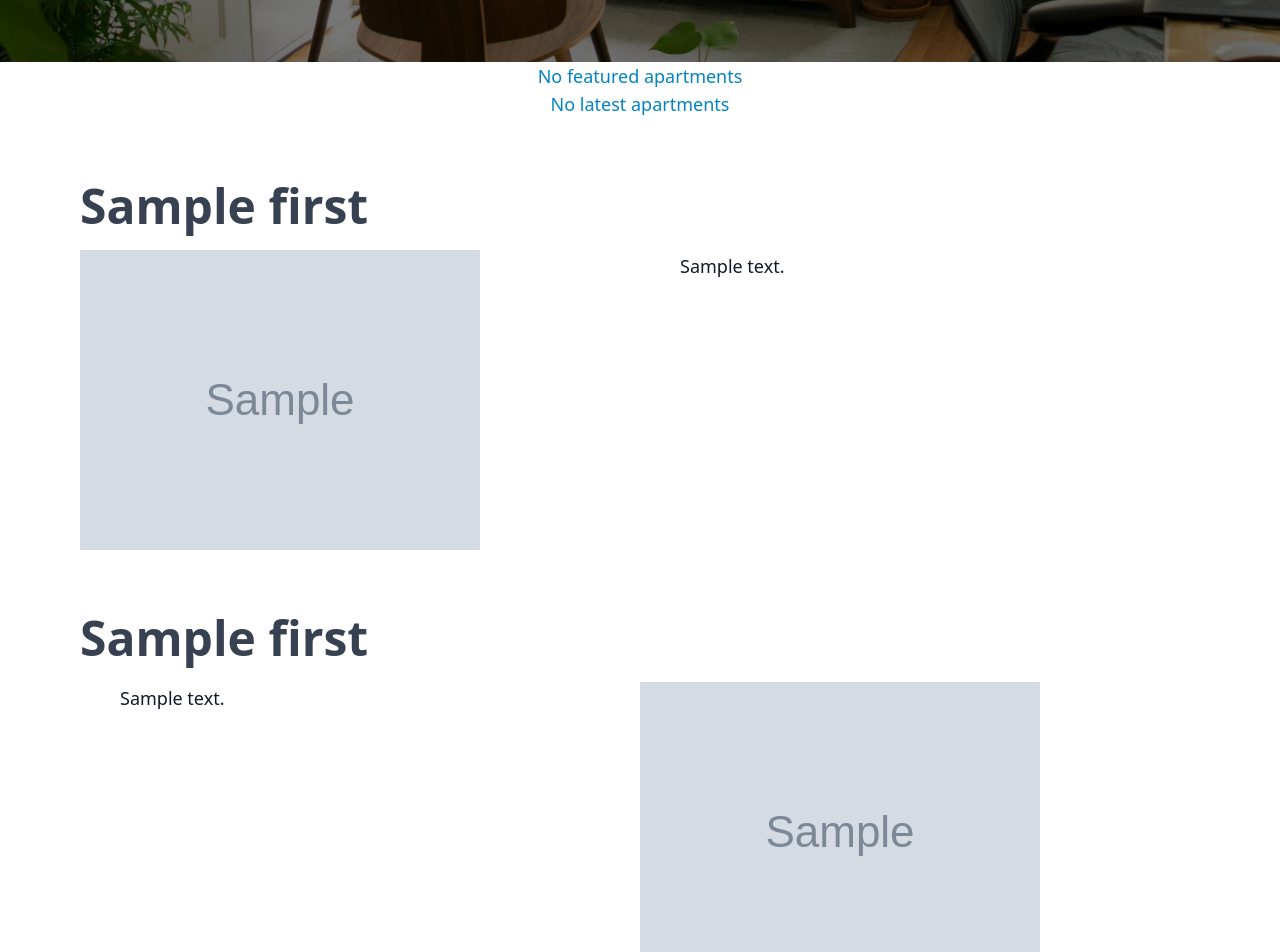
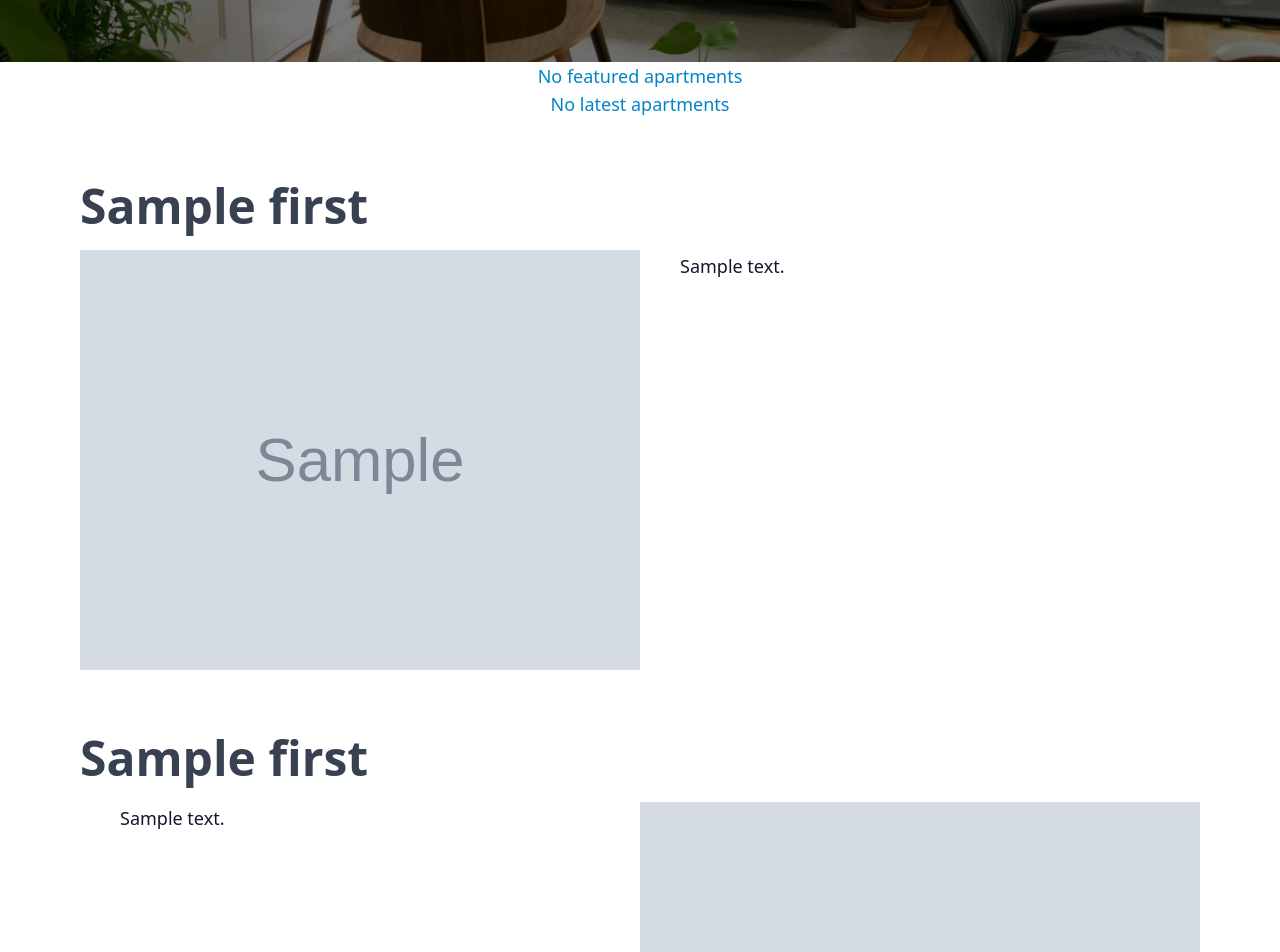
Before and after one commit to Gabriel-Rockson/isotach-global, a Django app: template templates/pages/homepage.html in a window 1280 px wide. Shown: the part 618-1570 px from the top of the page. Run offline with Django 3.2, Linux system fonts and the light colour scheme; the template is opened without the code that fills it: most values are stand-ins (such as "Sample title", 1, 10 or a date in 2020); grey boxes marked "Sample" are stand-in pictures.

Commit message:
Change the dimensions of the image uploaded in about and services

```diff
--- a/static/css/tailwind/global.css
+++ b/static/css/tailwind/global.css
@@ -386,16 +386,6 @@ Ensure the default browser behavior of the `hidden` attribute.
   --tw-ring-shadow: 0 0 #0000;
   --tw-shadow: 0 0 #0000;
   --tw-shadow-colored: 0 0 #0000;
-  --tw-blur: var(--tw-empty,/*!*/ /*!*/);
-  --tw-brightness: var(--tw-empty,/*!*/ /*!*/);
-  --tw-contrast: var(--tw-empty,/*!*/ /*!*/);
-  --tw-grayscale: var(--tw-empty,/*!*/ /*!*/);
-  --tw-hue-rotate: var(--tw-empty,/*!*/ /*!*/);
-  --tw-invert: var(--tw-empty,/*!*/ /*!*/);
-  --tw-saturate: var(--tw-empty,/*!*/ /*!*/);
-  --tw-sepia: var(--tw-empty,/*!*/ /*!*/);
-  --tw-drop-shadow: var(--tw-empty,/*!*/ /*!*/);
-  --tw-filter: var(--tw-blur) var(--tw-brightness) var(--tw-contrast) var(--tw-grayscale) var(--tw-hue-rotate) var(--tw-invert) var(--tw-saturate) var(--tw-sepia) var(--tw-drop-shadow);
 }
 .static {
   position: static;
@@ -474,6 +464,9 @@ Ensure the default browser behavior of the `hidden` attribute.
 .h-screen {
   height: 100vh;
 }
+.h-full {
+  height: 100%;
+}
 .h-3\/5 {
   height: 60%;
 }
@@ -485,6 +478,9 @@ Ensure the default browser behavior of the `hidden` attribute.
 }
 .w-4\/5 {
   width: 80%;
+}
+.flex-1 {
+  flex: 1 1 0%;
 }
 .cursor-pointer {
   cursor: pointer;
@@ -620,6 +616,10 @@ Ensure the default browser behavior of the `hidden` attribute.
 .bg-no-repeat {
   background-repeat: no-repeat;
 }
+.object-cover {
+  -o-object-fit: cover;
+     object-fit: cover;
+}
 .p-3 {
   padding: 0.75rem;
 }
@@ -830,10 +830,6 @@ Ensure the default browser behavior of the `hidden` attribute.
 .shadow-gray-800 {
   --tw-shadow-color: #1f2937;
   --tw-shadow: var(--tw-shadow-colored);
-}
-.blur-md {
-  --tw-blur: blur(12px);
-  filter: var(--tw-filter);
 }
 
 /* custom classes */
@@ -1359,10 +1355,6 @@ Ensure the default browser behavior of the `hidden` attribute.
   outline-offset: 2px;
 }
 
-.focus\:outline-pink-600:focus {
-  outline-color: #db2777;
-}
-
 @media (min-width: 640px) {
 
   .sm\:w-3\/5 {
--- a/templates/pages/homepage.html
+++ b/templates/pages/homepage.html
@@ -129,9 +129,7 @@
 <section class="px-5 md:px-14 lg:px-20 my-16" id="about-us">
   <h1 class="my-5 text-3xl md:text-4xl lg:text-5xl font-black text-gray-700">{{homepage.about_section.first.name}}</h1>
   <div class="flex flex-col lg:flex-row">
-    <div class="lg:w-1/2">
-      <img src="{{homepage.about_section.first.featured_image.url}}" alt="About us featured image" />
-    </div>
+    <img class="object-cover lg:w-1/2" src="{{homepage.about_section.first.get_webp_image_url}}" alt="About us featured image" />
     <div class="lg:w-1/2 leading-7 lg:leading-8 text-lg text-gray-900 py-5 lg:py-0 lg:px-10 text-justify">
       {{ homepage.about_section.first.about_company }}</div>
   </div>
@@ -146,9 +144,7 @@
   <h1 class="my-5 text-3xl md:text-4xl lg:text-5xl font-black text-gray-700">{{ homepage.services_section.first.name }}
   </h1>
   <div class="flex flex-col lg:flex-row-reverse">
-    <div class="lg:w-1/2">
-      <img src="{{homepage.services_section.first.featured_image.url}}" alt="About us featured image" />
-    </div>
+    <img class="object-cover lg:w-1/2" src="{{homepage.services_section.first.get_webp_image_url}}" alt="About us featured image" />
     <div class="lg:w-1/2 leading-7 lg:leading-8 text-lg text-gray-900 py-5 lg:py-0 lg:px-10 text-justify">
       {{ homepage.services_section.first.description }}</div>
   </div>
--- a/utils/image_manipulation.py
+++ b/utils/image_manipulation.py
@@ -6,7 +6,7 @@ from PIL import Image, ImageEnhance
 def resize_image(source, width, height):
     image = Image.open(source)
     new_image = image.resize((width, height))
-    new_image.save(source, quality=75, optimize=True)
+    new_image.save(source, quality=85, optimize=True)
 
 
 # function to change the formt of an image
@@ -14,7 +14,7 @@ def convert_image_to_webp(source):
     """Take the source of an image and convert the image to webP"""
     destination = source.with_suffix(".webp")
     image = Image.open(source)
-    image.save(destination, format="webp", quality=75)
+    image.save(destination, format="webp")
 
 
 def change_brightness(source, factor):
```
Also changed, not shown: pages/signals.py (+8 -1 lines).
